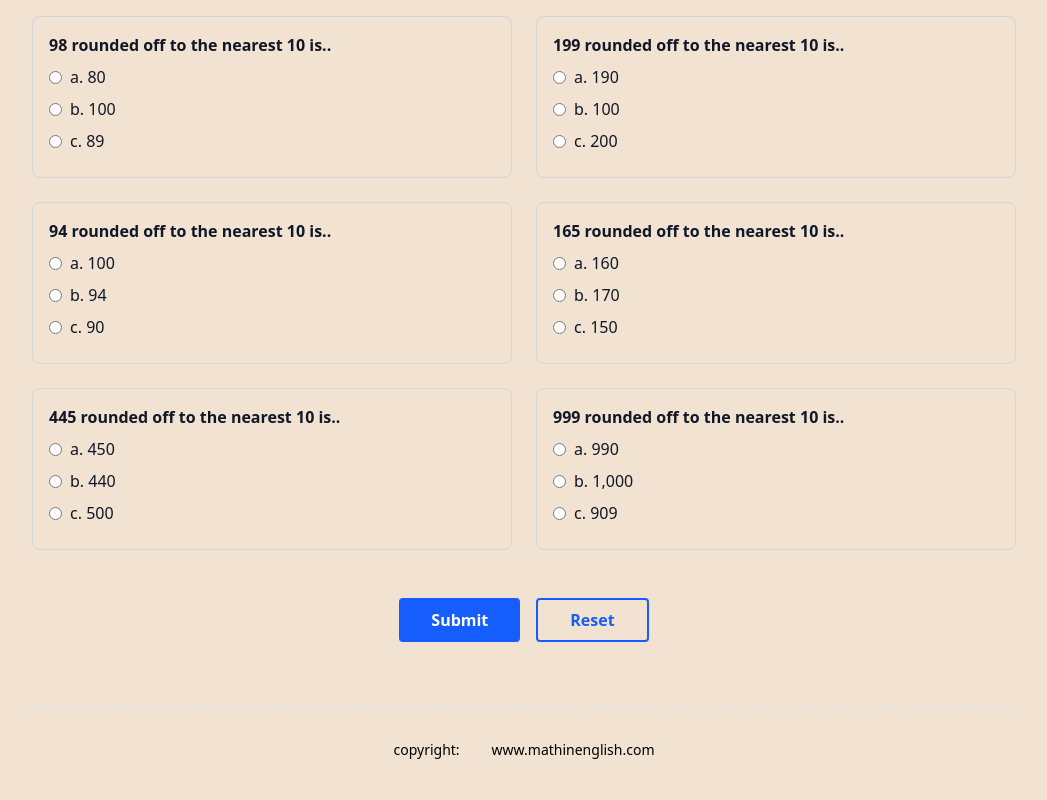
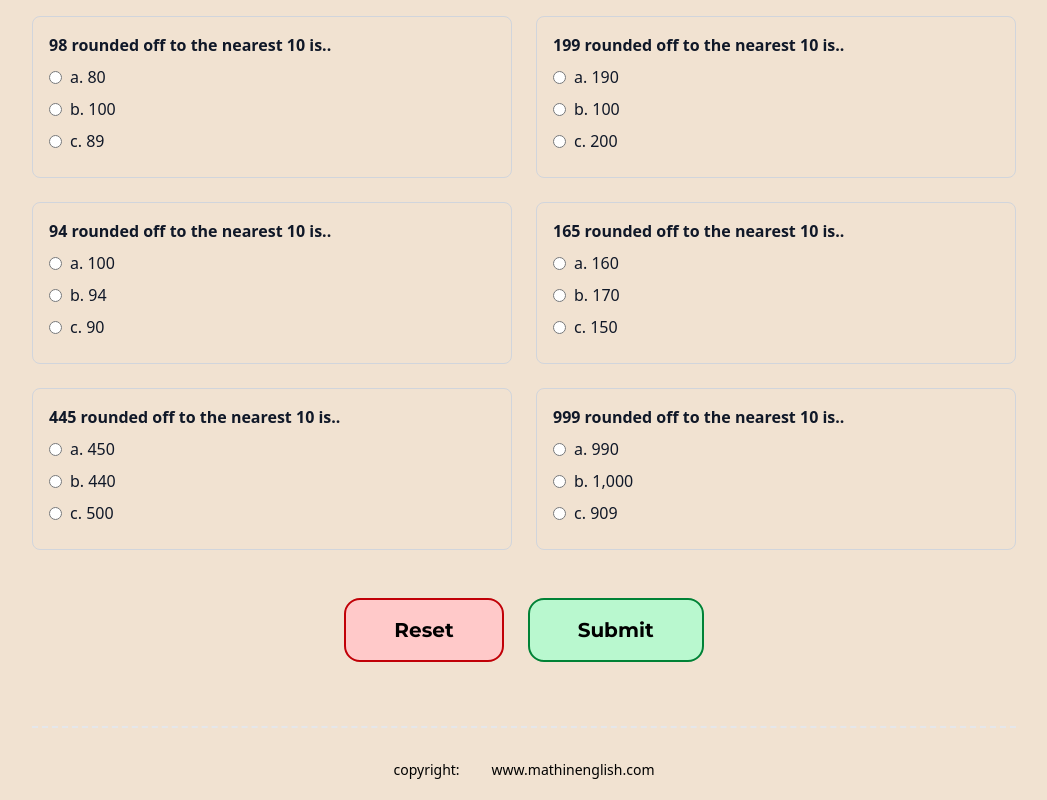
Before and after one commit to Arif-Sofi/worksheetPractice, a Next.js app: page / in a window 1280 px wide. Shown: the part 900-1700 px from the top of the page, without its empty margins (116-1163 px from the left). Built offline with nearby package versions, Linux system fonts and the light colour scheme.

Commit message:
create Button Component

```diff
--- a/src/app/components/ActionButtons.tsx
+++ b/src/app/components/ActionButtons.tsx
@@ -1,35 +1,52 @@
 import React from "react"; // Importing React.
 
-interface ControlsProps {
+import Button from "./SingleButton";
+
+
+interface ActionButtonsProps {
   onSubmit: () => void;
   onReset: () => void;
   isSubmitted: boolean;
 }
 
-export default function Controls({
+export default function ActionButtons({
   onSubmit, // Function to trigger calculation and submission.
   onReset, // Function to clear all fields.
   isSubmitted // Boolean to disable the submit button.
-}: ControlsProps) {
+}: ActionButtonsProps) {
   return (
   // Tailwind: flex container to center the buttons with a gap.
-    <div className="flex justify-center gap-4 mb-6">
+    <div className="flex flex-col sm:flex-row justify-center items-center gap-6 mb-10">
+      {/* RESET BUTTON */}
+      <Button
+        onClick={onReset}
+        className = "border-2 border-red-700 bg-red-200 cursor-pointer text-xl"
+        title="Reset"
+        disabled={undefined}
+      />
+
+      {/* <button
+        onClick={onReset} // Calling parent's reset logic.
+        className="w-full sm:w-auto border-2 bg-red-200 border-red-700 text-secondary hover:bg-secondary/5 font-montserrat font-bold py-4 px-12 rounded-2xl text-xl transition-all hover:scale-[1.02] active:scale-[0.98]"
+      >
+        Reset
+      </button> */}
+
       {/* SUBMIT BUTTON */}
-      <button
+      <Button
+        onClick={onSubmit}
+        className = "border-2 border-green-700 bg-green-200 text-xl"
+        title="Submit"
+        disabled={isSubmitted}
+      />
+
+      {/* <button
         onClick={onSubmit} // Calling parent's submit logic.
         disabled={isSubmitted} // Disable once results are shown.
-        className="bg-blue-600 hover:bg-blue-700 text-white font-bold py-2 px-8 rounded transition disabled:bg-gray-400 disabled:cursor-not-allowed"
+        className="w-full sm:w-auto bg-green-200 border-2 border-green-700 text-black hover:bg-secondary/5 font-montserrat font-bold py-4 px-12 rounded-2xl text-xl transition-all hover:scale-[1.02] active:scale-[0.98]"
       >
         Submit
-      </button>
-
-      {/* RESET BUTTON */}
-      <button
-        onClick={onReset} // Calling parent's reset logic.
-        className="border-2 border-blue-600 text-blue-600 hover:bg-blue-50 font-bold py-2 px-8 rounded transition"
-      >
-        Reset
-      </button>
+      </button> */}
     </div>
   );
 }
--- /dev/null
+++ b/src/app/components/SingleButton.tsx
@@ -0,0 +1,24 @@
+import React from "react";
+
+interface ButtonProps{
+    className: string;
+    title: string;
+    onClick: () => void;
+    disabled: boolean | undefined;
+}
+
+export default function Button({className, title, onClick, disabled}: ButtonProps){ //is the same as Button({className}: {className: string})
+    // const style: string = `${styles}`
+    //border-2 bg-red-200 border-red-700
+    return(
+        <button
+        onClick={onClick}
+        disabled={disabled}
+        className = {`${className} border-2 w-full sm:w-auto text-black font-montserrat font-bold py-4 px-12 rounded-2xl transition-all
+            ${ !disabled
+             ?"hover:scale-[1.02] active:scale-[0.98] cursor-pointer": "cursor-not-allowed"}`}
+        >
+            {title}
+        </button>
+    )
+}
```
